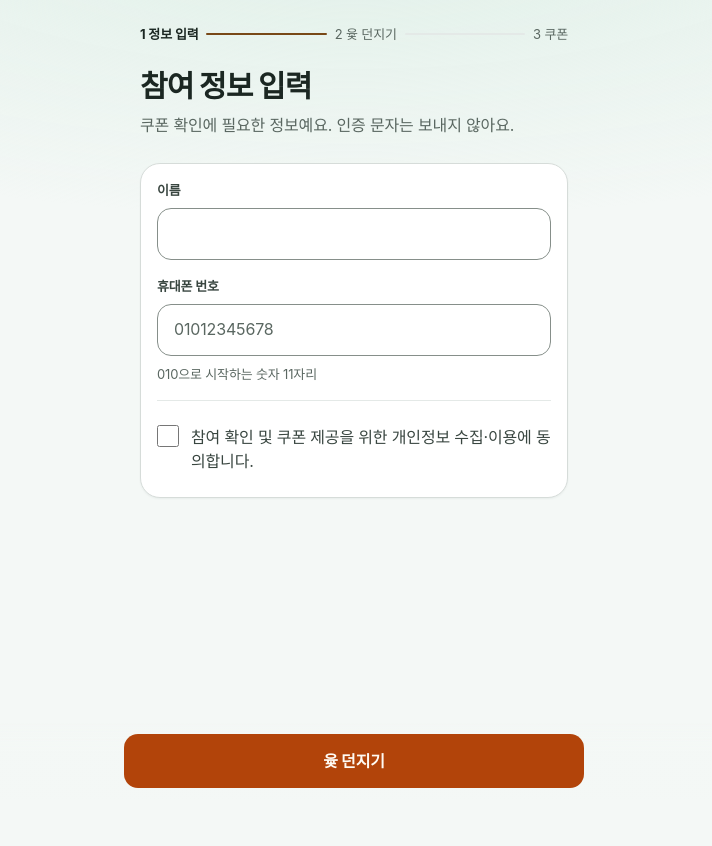
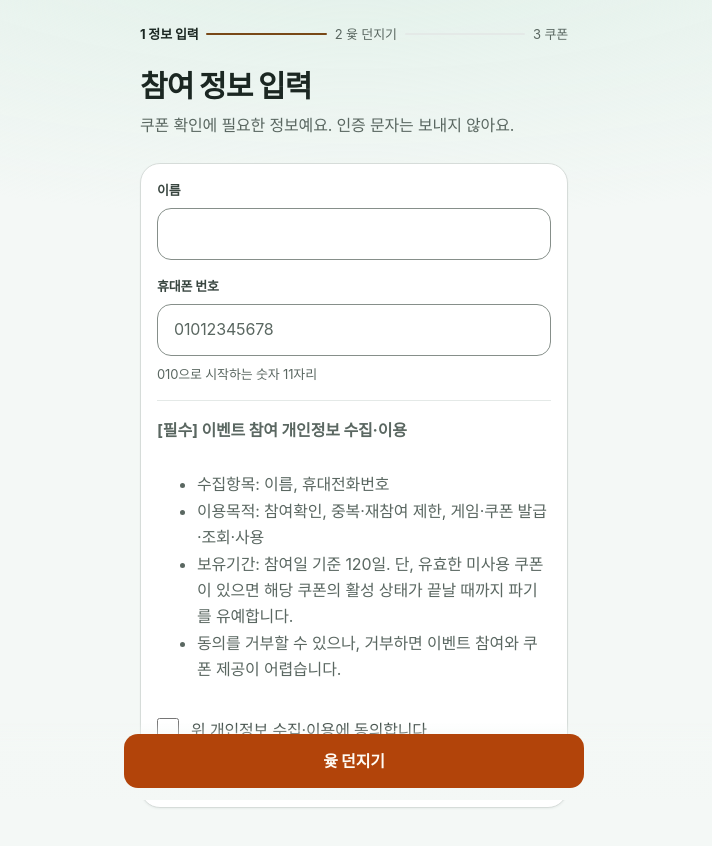
Before and after one commit to Eehoyoung/yut-review, a Next.js app in the folder frontend/: page /s/1/identify in a window 1280 px wide. Shown: the top 846 px of the page, without its empty margins (286-998 px from the left). Before the commit the page ends 800 px from the top, so only its background shows below. Built offline with nearby package versions, Linux system fonts and the light colour scheme; a web font is replaced by a local one.

Commit message:
feat(legal): disclose event privacy collection details

```diff
--- a/frontend/src/app/s/[storeToken]/identify/page.tsx
+++ b/frontend/src/app/s/[storeToken]/identify/page.tsx
@@ -1,4 +1,5 @@
 "use client";
+import Link from "next/link";
 import { FormEvent, useRef, useState } from "react";
 import { useParams, useRouter } from "next/navigation";
 import { useMutation } from "@tanstack/react-query";
@@ -112,10 +113,22 @@ export default function Identify() {
             <small className="hint">010으로 시작하는 숫자 11자리</small>
           </div>
           <hr className="hair" />
-          <label className="check">
-            <input id="agree" type="checkbox" checked={agreed} onChange={(e) => setAgreed(e.target.checked)} required />
-            <span>참여 확인 및 쿠폰 제공을 위한 개인정보 수집·이용에 동의합니다.</span>
-          </label>
+          <div className="stack">
+            <p className="lead"><strong>[필수] 이벤트 참여 개인정보 수집·이용</strong></p>
+            <ul className="lead">
+              <li>수집항목: 이름, 휴대전화번호</li>
+              <li>이용목적: 참여확인, 중복·재참여 제한, 게임·쿠폰 발급·조회·사용</li>
+              <li>보유기간: 참여일 기준 120일. 단, 유효한 미사용 쿠폰이 있으면 해당 쿠폰의 활성 상태가 끝날 때까지 파기를 유예합니다.</li>
+              <li>동의를 거부할 수 있으나, 거부하면 이벤트 참여와 쿠폰 제공이 어렵습니다.</li>
+            </ul>
+            <label className="check">
+              <input id="agree" type="checkbox" checked={agreed} onChange={(e) => setAgreed(e.target.checked)} required />
+              <span>위 개인정보 수집·이용에 동의합니다.</span>
+            </label>
+            <small className="hint">
+              자세한 내용은 <Link href="/legal/privacy" target="_blank">개인정보 처리방침</Link>에서 확인할 수 있어요.
+            </small>
+          </div>
         </div>
 
         {cooldown && (
```
